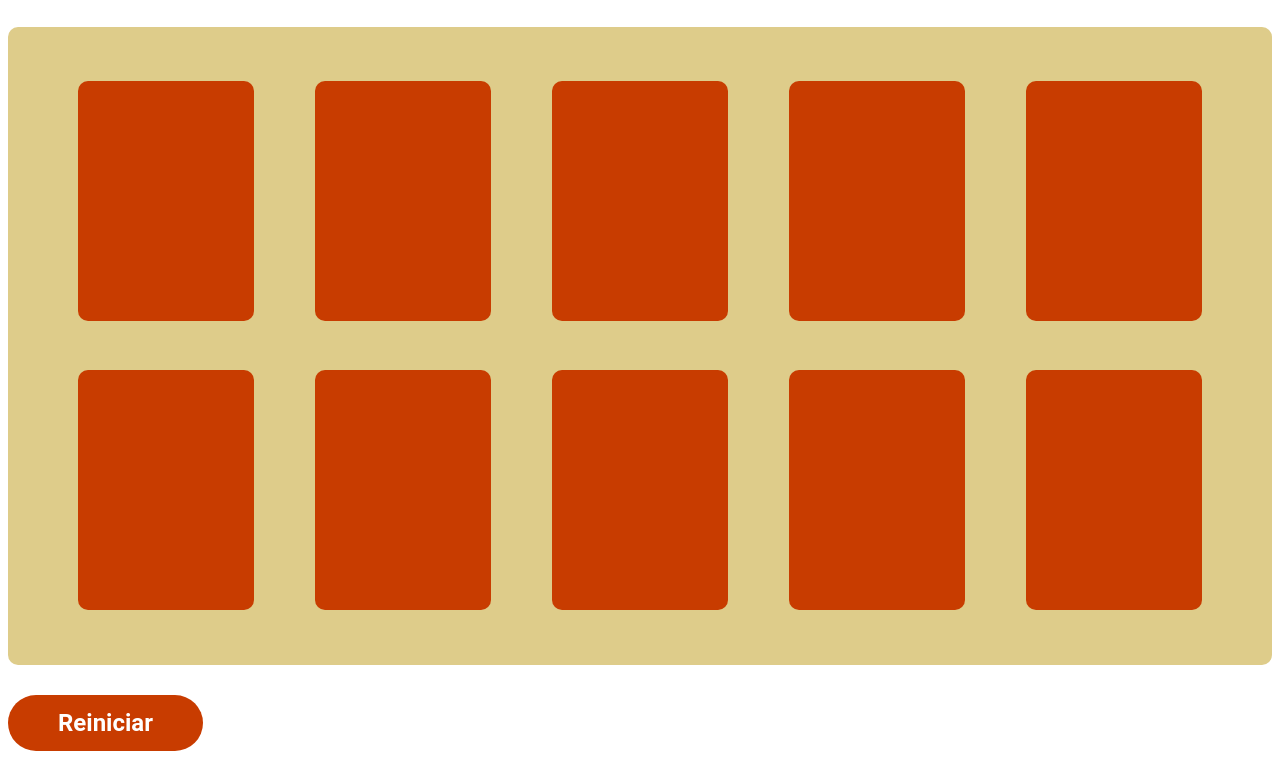
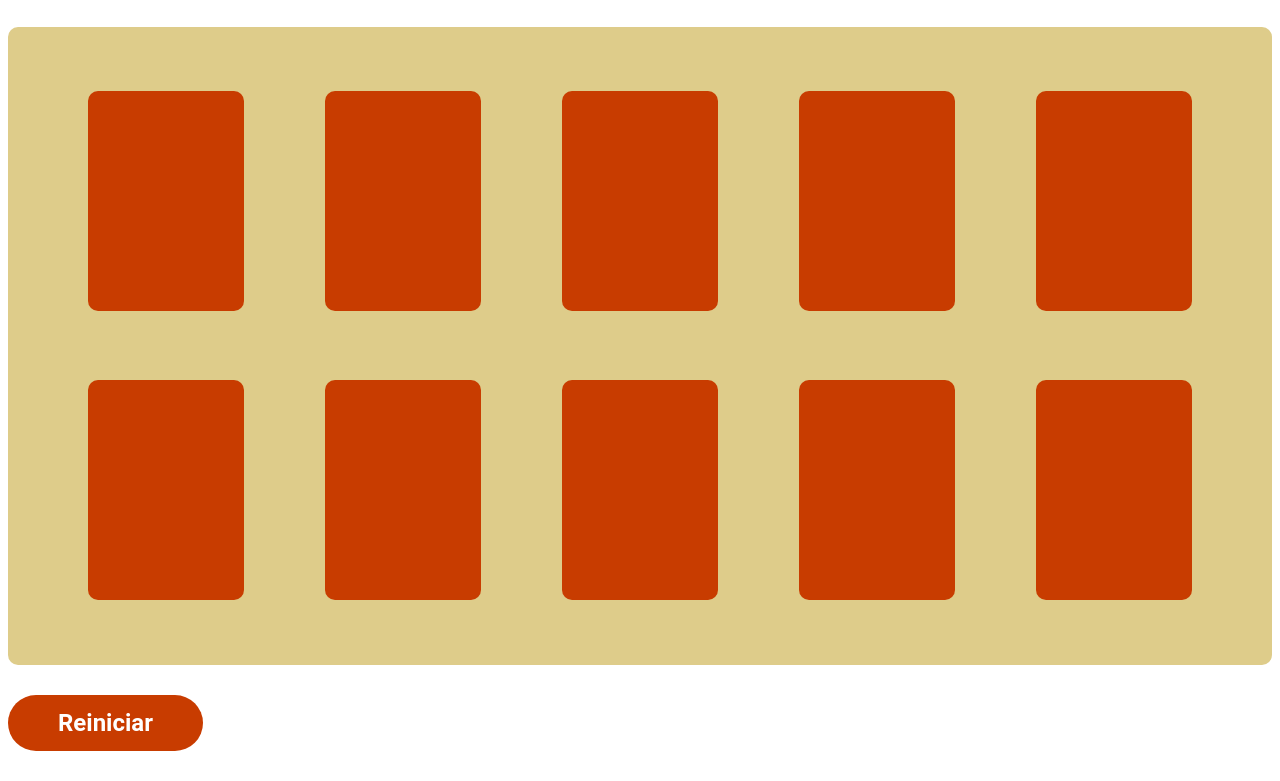
Before and after one commit to PedroAug91/Jogo-Da-Memoria, a plain HTML site: page index.html in a window 1280 px wide. Shown: the part 75-856 px from the top of the page. Drawn offline with Linux system fonts and the light colour scheme.

Commit message:
add: função createBoard
função para criar os cards dentro do tabuleiro

```diff
--- a/index.html
+++ b/index.html
@@ -4,25 +4,15 @@
         <meta charset="UTF-8">
         <meta name="viewport" content="width=device-width, initial-scale=1.0">
         <link rel="stylesheet" href="style.css">
-        <script src="script.js"></script>
         <title>Jogo da memória</title>
     </head>
     <body>
         <section>
             <h1>Jogo da memória</h1>
             <div id="game-board">
-                <div class="card"></div>
-                <div class="card"></div>
-                <div class="card"></div>
-                <div class="card"></div>
-                <div class="card"></div>
-                <div class="card"></div>
-                <div class="card"></div>
-                <div class="card"></div>
-                <div class="card"></div>
-                <div class="card"></div>
             </div>
-            <button>Reiniciar</button>
+            <button class="btn-restart">Reiniciar</button>
         </section>
     </body>
+    <script src="script.js"></script>
 </html>
--- a/script.js
+++ b/script.js
@@ -0,0 +1,11 @@
+var gameBoard = document.getElementById("game-board")
+
+function createBoard() {
+    for (let i = 1; i <= 10; i++) {
+        let button = document.createElement("button")
+        button.classList.add("card", "flipped")
+        gameBoard.appendChild(button)
+    }
+}
+
+createBoard()
--- a/style.css
+++ b/style.css
@@ -24,15 +24,19 @@ h1 {
 }
 
 .card{
+    border: 0;
     border-radius: 10px;
     margin: auto;
     padding: 20px;
-    background-color: #C83C00;
-    width: 136px;
-    min-height: 200px;
+    width: 156px;
+    min-height: 220px;
 }
 
-button{
+.flipped {
+    background-color: #C83C00;
+}
+
+.btn-restart{
     float: left;
     margin-block: 30px;
     padding: 14px 50px;
@@ -45,6 +49,6 @@ button{
     font-family: 'Roboto', sans-serif;
 }
 
-button:active {
+.btn-restart:active {
     background-color: #9c1a00;
 }
```
